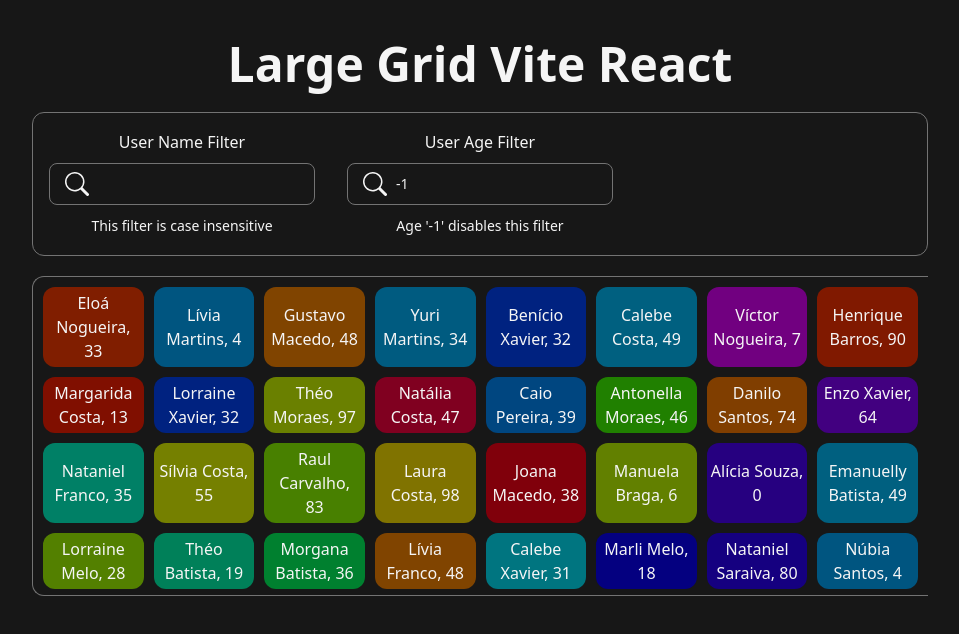
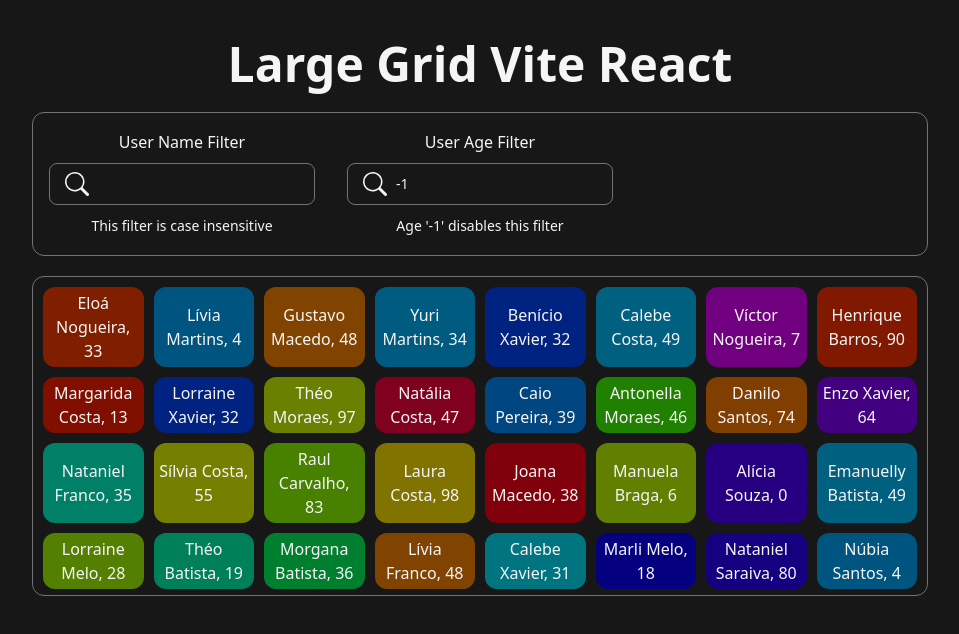
Before and after one commit to marcelo-rispoli-leal/large-grid-react, a React (Vite) app: page / in a window 1280 px wide. Shown: the top 634 px of the page, without its empty margins (160-1119 px from the left). Built offline with nearby package versions, Linux system fonts and the light colour scheme.

Commit message:
Adjusted users border for firefox

```diff
--- a/src/app/App.jsx
+++ b/src/app/App.jsx
@@ -63,7 +63,7 @@ function App() {
             onChange={handleChange}
           />
         </div>
-        <div className="scrollbar-thin scrollbar-thumb-rounded-full scrollbar-thumb-neutral-200 scrollbar-track-neutral-600 mb-5 max-h-80 min-h-60 overflow-x-hidden overflow-y-scroll rounded-l-xl border-y border-l border-solid border-neutral-500 object-cover p-2.5 text-center">
+        <div className="scrollbar-thin scrollbar-thumb-rounded-full scrollbar-thumb-neutral-200 scrollbar-track-neutral-600 mb-5 max-h-80 min-h-60 overflow-x-hidden overflow-y-scroll rounded-xl border border-solid border-neutral-500 object-cover p-2.5 text-center">
           <Users />
         </div>
       </div>
```
